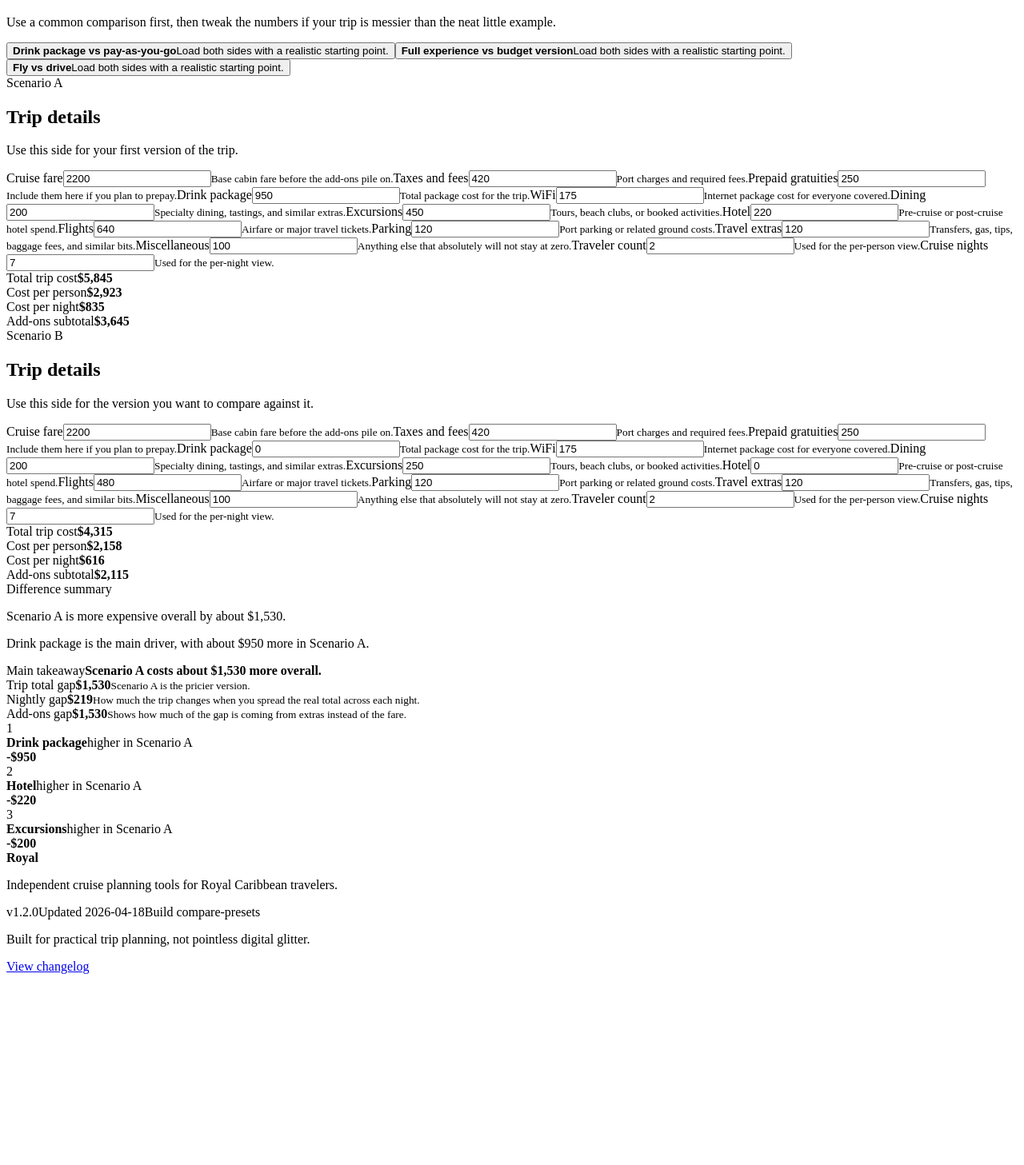
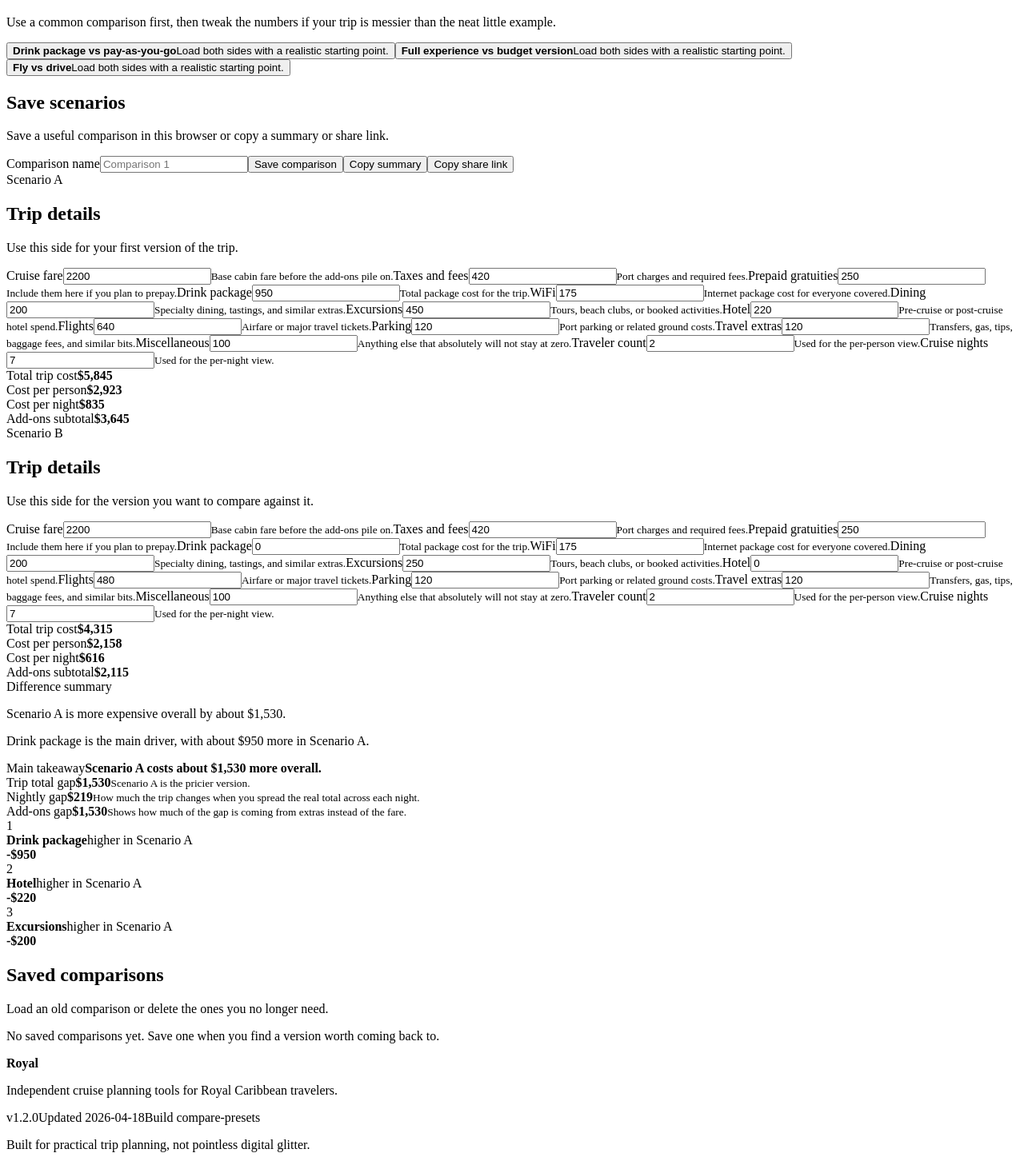
Before and after one commit to tjhiggy/Royal, a React (Vite) app: page /compare in a window 1280 px wide. Shown: the part 211-1668 px from the top of the page at 80% size. Before the commit the page ends 1437 px from the top, so only its background shows below. Built offline with nearby package versions, Linux system fonts and the light colour scheme; the HTML template or start-up script is replaced by a standard one.

Commit message:
update compare presets and UX improvements

```diff
--- a/src/pages/ComparePage.jsx
+++ b/src/pages/ComparePage.jsx
@@ -1,10 +1,18 @@
-import { useMemo, useState } from 'react'
+import { useEffect, useMemo, useState } from 'react'
+import { useLocation } from 'react-router-dom'
 import FormField from '../components/FormField'
 import PageHero from '../components/PageHero'
 import SectionHeader from '../components/SectionHeader'
 import { cruiseCostFields, cruiseCostInitialState } from '../data/cruiseCostConfig'
 import { calculateCruiseCost, compareCruiseCostScenarios } from '../utils/calculators'
 import { formatCurrency } from '../utils/formatters'
+import {
+  buildCompareShareUrl,
+  buildCompareSummary,
+  encodeCompareState,
+  getCompareShareState,
+} from '../utils/compareShare'
+import { loadCompareScenarios, saveCompareScenarios } from '../utils/storage'
 
 const comparePresets = [
   {
@@ -131,13 +139,37 @@ function ScenarioSection({ title, label, form, onChange, results }) {
 }
 
 export default function ComparePage() {
+  const location = useLocation()
   const [scenarioA, setScenarioA] = useState(cruiseCostInitialState)
   const [scenarioB, setScenarioB] = useState(scenarioBInitialState)
   const [activePreset, setActivePreset] = useState('')
+  const [comparisonName, setComparisonName] = useState('')
+  const [savedComparisons, setSavedComparisons] = useState(() => loadCompareScenarios())
+  const [shareFeedback, setShareFeedback] = useState('')
 
   const resultsA = useMemo(() => calculateCruiseCost(scenarioA), [scenarioA])
   const resultsB = useMemo(() => calculateCruiseCost(scenarioB), [scenarioB])
   const comparison = useMemo(() => compareCruiseCostScenarios(resultsA, resultsB), [resultsA, resultsB])
+
+  useEffect(() => {
+    const sharedState = getCompareShareState(location.search, cruiseCostInitialState)
+    if (!sharedState) {
+      return
+    }
+
+    setScenarioA(sharedState.scenarioA)
+    setScenarioB(sharedState.scenarioB)
+    setActivePreset('')
+  }, [location.search])
+
+  useEffect(() => {
+    if (!shareFeedback) {
+      return
+    }
+
+    const timeoutId = window.setTimeout(() => setShareFeedback(''), 2200)
+    return () => window.clearTimeout(timeoutId)
+  }, [shareFeedback])
 
   function handleScenarioChange(setter) {
     return (event) => {
@@ -151,6 +183,68 @@ export default function ComparePage() {
     setScenarioA(preset.scenarioA)
     setScenarioB(preset.scenarioB)
     setActivePreset(preset.label)
+  }
+
+  function handleSaveComparison() {
+    const fallbackName = `Comparison ${savedComparisons.length + 1}`
+    const trimmedName = comparisonName.trim()
+    const name = trimmedName || fallbackName
+    const existingIndex = savedComparisons.findIndex((comparison) => comparison.name === name)
+    const nextItem = {
+      id: existingIndex >= 0 ? savedComparisons[existingIndex].id : `${Date.now()}`,
+      name,
+      updatedAt: new Date().toISOString(),
+      scenarioA,
+      scenarioB,
+    }
+
+    const nextComparisons =
+      existingIndex >= 0
+        ? savedComparisons.map((comparison, index) => (index === existingIndex ? nextItem : comparison))
+        : [nextItem, ...savedComparisons]
+
+    setSavedComparisons(nextComparisons)
+    saveCompareScenarios(nextComparisons)
+    setComparisonName(name)
+  }
+
+  function handleLoadComparison(savedComparison) {
+    setScenarioA(savedComparison.scenarioA)
+    setScenarioB(savedComparison.scenarioB)
+    setComparisonName(savedComparison.name)
+    setActivePreset('')
+  }
+
+  function handleDeleteComparison(id) {
+    const shouldDelete = window.confirm('Delete this saved comparison from this browser?')
+    if (!shouldDelete) {
+      return
+    }
+
+    const nextComparisons = savedComparisons.filter((comparison) => comparison.id !== id)
+    setSavedComparisons(nextComparisons)
+    saveCompareScenarios(nextComparisons)
+  }
+
+  async function handleCopySummary() {
+    try {
+      const summary = buildCompareSummary(comparison)
+      await navigator.clipboard.writeText(summary)
+      setShareFeedback('Summary copied')
+    } catch {
+      setShareFeedback('Could not copy summary')
+    }
+  }
+
+  async function handleCopyShareLink() {
+    try {
+      const encodedState = encodeCompareState({ scenarioA, scenarioB }, cruiseCostInitialState)
+      const shareUrl = buildCompareShareUrl(encodedState)
+      await navigator.clipboard.writeText(shareUrl)
+      setShareFeedback('Share link copied')
+    } catch {
+      setShareFeedback('Could not copy link')
+    }
   }
 
   const mainTakeaway =
@@ -185,6 +279,35 @@ export default function ComparePage() {
             </button>
           ))}
         </div>
+      </section>
+
+      <section className="card">
+        <SectionHeader
+          title="Save scenarios"
+          description="Save a useful comparison in this browser or copy a summary or share link."
+        />
+        <div className="save-comparison-bar">
+          <label className="field save-comparison-field">
+            <span className="field-label">Comparison name</span>
+            <input
+              className="field-input"
+              type="text"
+              value={comparisonName}
+              onChange={(event) => setComparisonName(event.target.value)}
+              placeholder="Comparison 1"
+            />
+          </label>
+          <button type="button" className="button button-primary" onClick={handleSaveComparison}>
+            Save comparison
+          </button>
+          <button type="button" className="button button-ghost" onClick={handleCopySummary}>
+            Copy summary
+          </button>
+          <button type="button" className="button button-ghost" onClick={handleCopyShareLink}>
+            Copy share link
+          </button>
+        </div>
+        {shareFeedback ? <p className="share-feedback">{shareFeedback}</p> : null}
       </section>
 
       <div className="two-column-layout compare-layout">
@@ -253,6 +376,43 @@ export default function ComparePage() {
           </div>
         ) : null}
       </section>
+
+      <section className="card">
+        <SectionHeader
+          title="Saved comparisons"
+          description="Load an old comparison or delete the ones you no longer need."
+        />
+        {savedComparisons.length ? (
+          <div className="saved-comparison-list">
+            {savedComparisons.map((savedComparison) => (
+              <article key={savedComparison.id} className="saved-comparison-item">
+                <div className="saved-comparison-copy">
+                  <strong>{savedComparison.name}</strong>
+                  <span>Saved {new Date(savedComparison.updatedAt).toLocaleDateString()}</span>
+                </div>
+                <div className="saved-comparison-actions">
+                  <button
+                    type="button"
+                    className="button button-ghost"
+                    onClick={() => handleLoadComparison(savedComparison)}
+                  >
+                    Load
+                  </button>
+                  <button
+                    type="button"
+                    className="button button-danger saved-delete-button"
+                    onClick={() => handleDeleteComparison(savedComparison.id)}
+                  >
+                    Delete
+                  </button>
+                </div>
+              </article>
+            ))}
+          </div>
+        ) : (
+          <p>No saved comparisons yet. Save one when you find a version worth coming back to.</p>
+        )}
+      </section>
     </div>
   )
 }
--- a/src/styles.css
+++ b/src/styles.css
@@ -647,6 +647,61 @@ a.info-card:hover {
   gap: 0.75rem;
 }
 
+.save-comparison-bar {
+  display: flex;
+  flex-wrap: wrap;
+  gap: 1rem;
+  align-items: end;
+  margin-top: 1rem;
+}
+
+.save-comparison-field {
+  flex: 1;
+}
+
+.saved-comparison-list {
+  display: grid;
+  gap: 0.85rem;
+  margin-top: 1rem;
+}
+
+.saved-comparison-item {
+  display: flex;
+  justify-content: space-between;
+  gap: 1rem;
+  align-items: center;
+  padding: 1rem;
+  border-radius: 16px;
+  background: rgba(11, 56, 92, 0.04);
+  border: 1px solid rgba(11, 56, 92, 0.06);
+}
+
+.saved-comparison-copy {
+  display: grid;
+  gap: 0.2rem;
+}
+
+.saved-comparison-copy span {
+  color: var(--text-soft);
+  line-height: 1.35;
+}
+
+.saved-comparison-actions {
+  display: flex;
+  gap: 0.75rem;
+  align-items: center;
+}
+
+.saved-delete-button {
+  margin-top: 0;
+}
+
+.share-feedback {
+  margin-top: 0.85rem;
+  color: var(--blue);
+  font-weight: 700;
+}
+
 .advanced-header {
   display: flex;
   gap: 1rem;
@@ -958,6 +1013,13 @@ a.info-card:hover {
     align-items: flex-start;
   }
 
+  .save-comparison-bar,
+  .saved-comparison-item,
+  .saved-comparison-actions {
+    flex-direction: column;
+    align-items: flex-start;
+  }
+
   .verdict-headline-row {
     flex-direction: column;
     align-items: flex-start;
--- /dev/null
+++ b/src/utils/compareShare.js
@@ -0,0 +1,70 @@
+import { formatCurrency } from './formatters'
+
+const COMPARE_SHARE_PARAM = 'cmp'
+
+function sanitizeScenario(scenario, template) {
+  return Object.fromEntries(
+    Object.keys(template).map((key) => [key, scenario?.[key] ?? template[key]]),
+  )
+}
+
+export function buildCompareSummary(comparison) {
+  const totalLine =
+    comparison.totalDifference === 0
+      ? 'Both scenarios land at about the same total'
+      : `${comparison.moreExpensiveScenario} costs about ${formatCurrency(Math.abs(comparison.totalDifference))} more overall`
+  const driver = comparison.topDifferenceLines[0]
+  const driverLine = driver
+    ? `Main driver: ${driver.label} (${driver.value >= 0 ? '+' : '-'}${formatCurrency(Math.abs(driver.value))})`
+    : 'Main driver: no single line item is creating a major gap'
+
+  return [
+    totalLine,
+    driverLine,
+    `Nightly difference: about ${formatCurrency(Math.abs(comparison.costPerNightDifference))}`,
+    `Add-ons gap: about ${formatCurrency(Math.abs(comparison.addOnsDifference))}`,
+  ].join('\n')
+}
+
+export function encodeCompareState({ scenarioA, scenarioB }, template) {
+  const payload = {
+    a: sanitizeScenario(scenarioA, template),
+    b: sanitizeScenario(scenarioB, template),
+  }
+
+  const json = JSON.stringify(payload)
+  return btoa(unescape(encodeURIComponent(json)))
+}
+
+export function decodeCompareState(encoded, template) {
+  try {
+    const json = decodeURIComponent(escape(atob(encoded)))
+    const parsed = JSON.parse(json)
+
+    if (!parsed || typeof parsed !== 'object' || !parsed.a || !parsed.b) {
+      return null
+    }
+
+    return {
+      scenarioA: sanitizeScenario(parsed.a, template),
+      scenarioB: sanitizeScenario(parsed.b, template),
+    }
+  } catch {
+    return null
+  }
+}
+
+export function getCompareShareState(search, template) {
+  const params = new URLSearchParams(search)
+  const encoded = params.get(COMPARE_SHARE_PARAM)
+
+  if (!encoded) {
+    return null
+  }
+
+  return decodeCompareState(encoded, template)
+}
+
+export function buildCompareShareUrl(encodedState) {
+  return `${window.location.origin}${window.location.pathname}#/compare?${COMPARE_SHARE_PARAM}=${encodeURIComponent(encodedState)}`
+}
--- a/src/utils/storage.js
+++ b/src/utils/storage.js
@@ -1,4 +1,5 @@
 const PLANNER_STORAGE_KEY = 'royal-planner-v1'
+const COMPARE_STORAGE_KEY = 'royal-compare-scenarios-v1'
 
 export function loadPlannerState(defaultState) {
   try {
@@ -16,3 +17,16 @@ export function savePlannerState(state) {
 export function clearPlannerState() {
   window.localStorage.removeItem(PLANNER_STORAGE_KEY)
 }
+
+export function loadCompareScenarios() {
+  try {
+    const saved = window.localStorage.getItem(COMPARE_STORAGE_KEY)
+    return saved ? JSON.parse(saved) : []
+  } catch {
+    return []
+  }
+}
+
+export function saveCompareScenarios(scenarios) {
+  window.localStorage.setItem(COMPARE_STORAGE_KEY, JSON.stringify(scenarios))
+}
```
